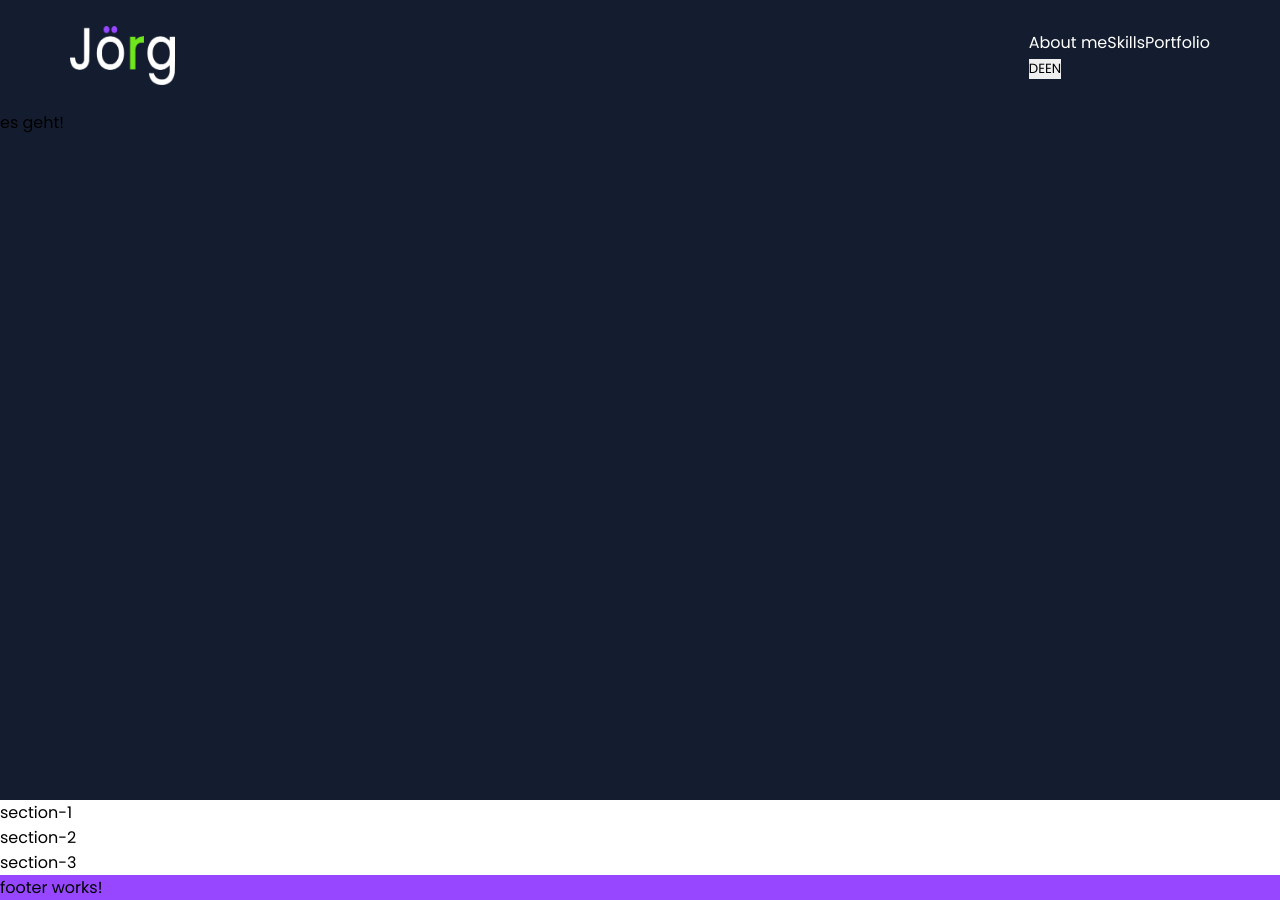
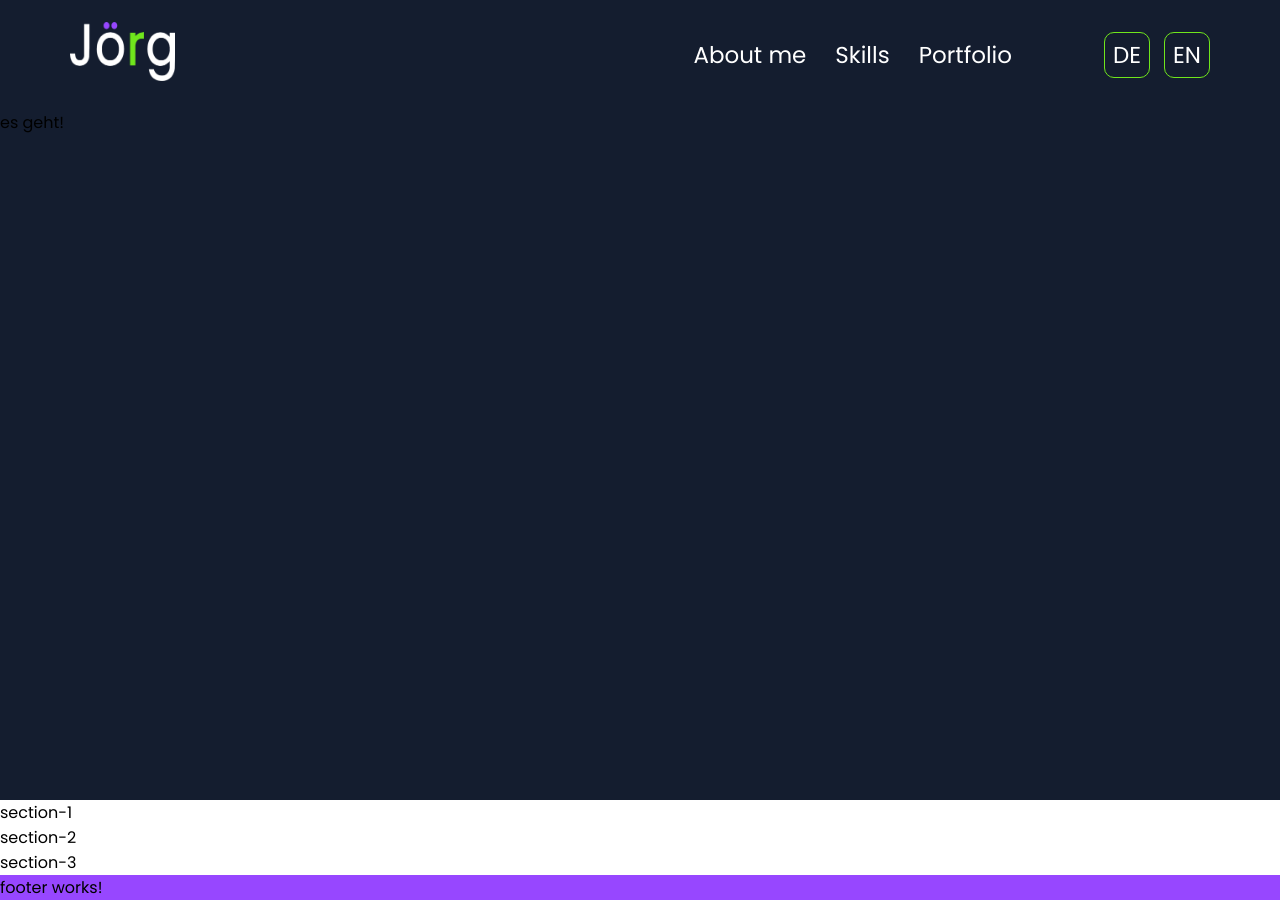
Before and after one commit to JoergBechtold/Joerg-Bechtold-Portfolio, an Angular app: page / in a window 1280 px wide. Built offline with nearby package versions, Linux system fonts and the light colour scheme.

Commit message:
header name icon href to index.html

```diff
--- a/src/app/shared/header/header.component.html
+++ b/src/app/shared/header/header.component.html
@@ -1,13 +1,14 @@
 <div class="header">
     <div class="header-content-box">
         <div class="header-icon-box">
-            <img src="../../../assets/img/HEADER-Name.png" alt="Header icon">
+            <a href="index.html">
+                <img src="../../../assets/img/HEADER-Name.png" alt="Header icon">
+            </a>
         </div>
-
 
         <nav>
             <div class="links-header">
-                <a href="index.html">About me</a>
+                <a href="">About me</a>
                 <a href="">Skills</a>
                 <a href="">Portfolio</a>
 
--- a/src/app/shared/header/header.component.scss
+++ b/src/app/shared/header/header.component.scss
@@ -15,26 +15,60 @@
 
 .header-content-box{
     width: 100%;
+    height: 100%;
     max-width: $max-width-1920;
     @include dFlexAllCenter( $jc: space-between);
 }
 
 .header-icon-box{
     width: 105px;
+    height: auto;
     display: grid;
     place-items: center;
 
-     >img{
+    >a{
+        display: block;
+        height: 100%;
         width: 100%;
-        &:hover{
-            cursor: pointer;
+
+         >img{
+         width: 100%;
+
+         &:hover{
+           cursor: pointer;
         }
-     }
+    }
+    }
+
+
 
 }
 
+nav{
+    @include dFlexAllCenter( $jc: space-between, $g: 92px);
+}
+
 .links-header{
+    @include dFlexAllCenter( $jc: space-between, $g: 29px);
+
     >a{
         color: $white;
+        font-size: 23px;
+        font-weight: 400;
     }
 }
+
+.language-btns{
+    @include dFlexAllCenter( $jc: space-between, $g: 14px);
+
+    >button{
+        color: $white;
+        font-size: 23px;
+        font-weight: 400;
+        background-color: transparent;
+        border: 1px solid $primary-bg-green;
+        border-radius: 10px;
+        padding: 5px 8px 5px 8px;
+    }
+
+}
--- a/src/assets/styles/mixins.scss
+++ b/src/assets/styles/mixins.scss
@@ -1,5 +1,6 @@
-@mixin dFlexAllCenter($ai: center , $jc: center){
+@mixin dFlexAllCenter($ai: center , $jc: center, $g: 0){
   display: flex;
   align-items: $ai;
   justify-content: $jc;
+  gap: $g;
 }
```
